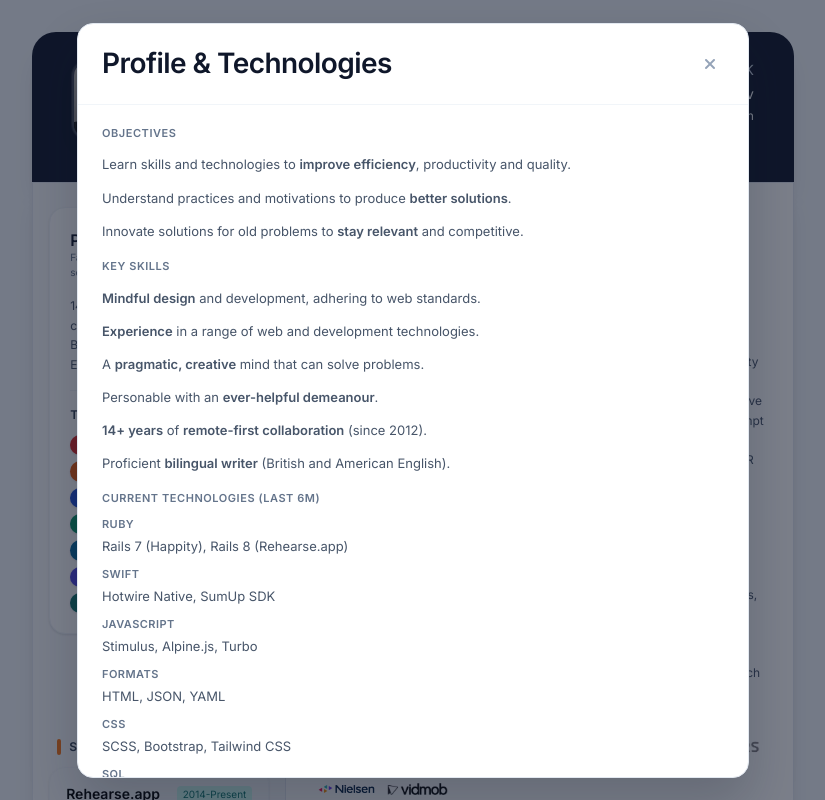
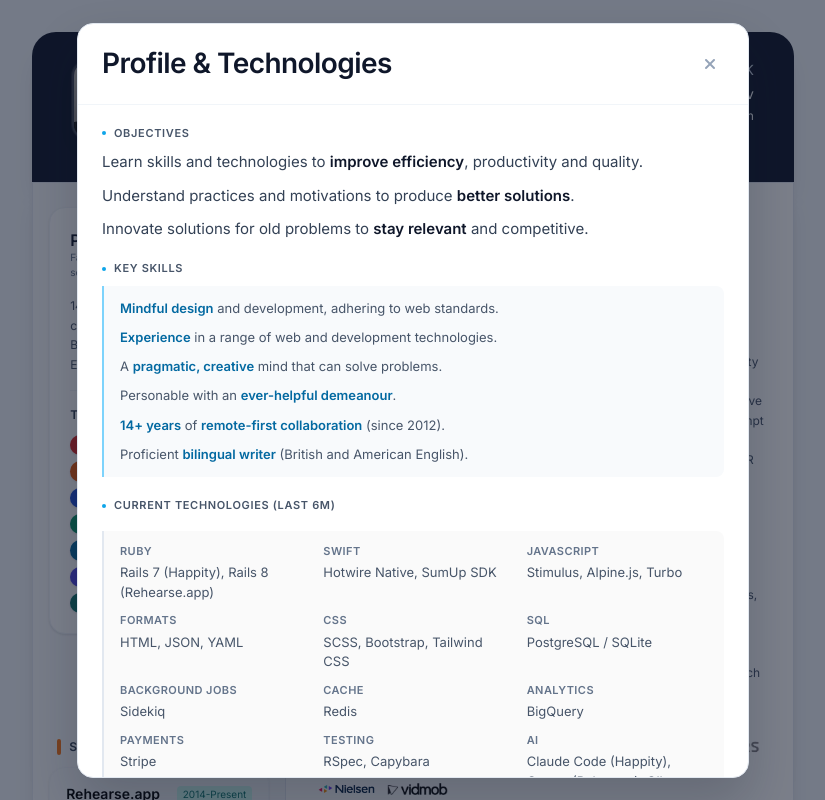
Before and after one commit to ajn/ajn.github.io, a plain HTML site: page index.html in a window 1280 px wide. Both pictures are taken after a click on the button 386 px from the left and 420 px from the top of the page. Shown: the top 800 px of the page, without its empty margins (227-1052 px from the left). Drawn offline with nearby package versions, Linux system fonts and the light colour scheme.

Commit message:
Updated layout of Profile/Technologies

```diff
--- a/index.html
+++ b/index.html
@@ -355,6 +355,95 @@
             text-decoration: underline;
         }
 
+        .cv-modal-body .profile-section-head {
+            display: flex;
+            align-items: center;
+            gap: 0.5rem;
+            margin-top: 1.25rem;
+            font-size: 0.6875rem;
+            font-weight: 600;
+            letter-spacing: 0.06em;
+            text-transform: uppercase;
+            color: #475569;
+        }
+
+        .cv-modal-body .profile-section-head::before {
+            content: '';
+            flex-shrink: 0;
+            width: 0.25rem;
+            height: 0.25rem;
+            border-radius: 9999px;
+            background: #0EA5E9;
+        }
+
+        .cv-modal-body > .profile-section-head:first-child {
+            margin-top: 0;
+        }
+
+        .cv-modal-body .profile-objectives {
+            margin-top: 0.5rem;
+        }
+
+        .cv-modal-body .profile-objectives p {
+            margin: 0;
+            font-size: 0.9375rem;
+            line-height: 1.55;
+            color: #334155;
+        }
+
+        .cv-modal-body .profile-objectives p + p {
+            margin-top: 0.625rem;
+        }
+
+        .cv-modal-body .profile-objectives p strong {
+            font-weight: 700;
+            color: #0F172A;
+        }
+
+        .cv-modal-body .profile-key-skills {
+            margin-top: 0.5rem;
+            padding: 0.75rem 0.875rem 0.75rem 1rem;
+            border-left: 2px solid #7DD3FC;
+            border-radius: 0 0.5rem 0.5rem 0;
+            background: #F8FAFC;
+        }
+
+        .cv-modal-body .profile-key-skills p {
+            margin: 0;
+        }
+
+        .cv-modal-body .profile-key-skills p + p {
+            margin-top: 0.5rem;
+        }
+
+        .cv-modal-body .profile-key-skills strong {
+            font-weight: 700;
+            color: #0369A1;
+        }
+
+        .cv-modal-body .profile-tech {
+            display: grid;
+            grid-template-columns: repeat(auto-fill, minmax(10.5rem, 1fr));
+            gap: 0.625rem 1.25rem;
+            margin-top: 0.5rem;
+            padding: 0.75rem 0.875rem 0.75rem 1rem;
+            border-left: 2px solid #E2E8F0;
+            border-radius: 0 0.5rem 0.5rem 0;
+            background: #FAFAFA;
+        }
+
+        .cv-modal-body .profile-tech > div {
+            min-width: 0;
+        }
+
+        .cv-modal-body .profile-tech dt {
+            margin-top: 0;
+        }
+
+        .cv-modal-body .profile-tech dd {
+            margin-top: 0.25rem;
+        }
+
         @media print {
             body { background: white; }
             .cv-container { box-shadow: none; margin: 0; max-width: 100%; }
@@ -691,35 +780,39 @@
     </dialog>
 
     <template id="modal-content-profile">
-        <p class="modal-label">Objectives</p>
+        <p class="profile-section-head">Objectives</p>
+        <div class="profile-objectives">
             <p>Learn skills and technologies to <strong>improve efficiency</strong>, productivity and quality.</p>
             <p>Understand practices and motivations to produce <strong>better solutions</strong>.</p>
             <p>Innovate solutions for old problems to <strong>stay relevant</strong> and competitive.</p>
-        <p class="modal-label">Key Skills</p>
+        </div>
+        <p class="profile-section-head">Key Skills</p>
+        <div class="profile-key-skills">
             <p><strong>Mindful design</strong> and development, adhering to web standards.</p>
             <p><strong>Experience</strong> in a range of web and development technologies.</p>
             <p>A <strong>pragmatic, creative</strong> mind that can solve problems.</p>
             <p>Personable with an <strong>ever-helpful demeanour</strong>.</p>
             <p><strong>14+ years</strong> of <strong>remote-first collaboration</strong> (since 2012).</p>
             <p>Proficient <strong>bilingual writer</strong> (British and American English).</p>
-        <p class="modal-label">Current Technologies (Last 6m)</p>
-        <dl class="modal-tech">
-            <dt>Ruby</dt><dd>Rails 7 (Happity), Rails 8 (Rehearse.app)</dd>
-            <dt>Swift</dt><dd>Hotwire Native, SumUp SDK</dd>
-            <dt>JavaScript</dt><dd>Stimulus, Alpine.js, Turbo</dd>
-            <dt>Formats</dt><dd>HTML, JSON, YAML</dd>
-            <dt>CSS</dt><dd>SCSS, Bootstrap, Tailwind CSS</dd>
-            <dt>SQL</dt><dd>PostgreSQL / SQLite</dd>
-            <dt>Background jobs</dt><dd>Sidekiq</dd>
-            <dt>Cache</dt><dd>Redis</dd>
-            <dt>Analytics</dt><dd>BigQuery</dd>
-            <dt>Payments</dt><dd>Stripe</dd>
-            <dt>Testing</dt><dd>RSpec, Capybara</dd>
-            <dt>AI</dt><dd>Claude Code (Happity), Cursor (Rehearse), Ollama, CrewAI</dd>
-            <dt>Git</dt><dd>GitHub</dd>
-            <dt>Platform</dt><dd>macOS</dd>
-            <dt>DevOps</dt><dd>Docker</dd>
-            <dt>CI</dt><dd>GitHub Actions, Jira (PR workflows)</dd>
+        </div>
+        <p class="profile-section-head">Current Technologies (Last 6m)</p>
+        <dl class="modal-tech profile-tech">
+            <div><dt>Ruby</dt><dd>Rails 7 (Happity), Rails 8 (Rehearse.app)</dd></div>
+            <div><dt>Swift</dt><dd>Hotwire Native, SumUp SDK</dd></div>
+            <div><dt>JavaScript</dt><dd>Stimulus, Alpine.js, Turbo</dd></div>
+            <div><dt>Formats</dt><dd>HTML, JSON, YAML</dd></div>
+            <div><dt>CSS</dt><dd>SCSS, Bootstrap, Tailwind CSS</dd></div>
+            <div><dt>SQL</dt><dd>PostgreSQL / SQLite</dd></div>
+            <div><dt>Background jobs</dt><dd>Sidekiq</dd></div>
+            <div><dt>Cache</dt><dd>Redis</dd></div>
+            <div><dt>Analytics</dt><dd>BigQuery</dd></div>
+            <div><dt>Payments</dt><dd>Stripe</dd></div>
+            <div><dt>Testing</dt><dd>RSpec, Capybara</dd></div>
+            <div><dt>AI</dt><dd>Claude Code (Happity), Cursor (Rehearse), Ollama, CrewAI</dd></div>
+            <div><dt>Git</dt><dd>GitHub</dd></div>
+            <div><dt>Platform</dt><dd>macOS</dd></div>
+            <div><dt>DevOps</dt><dd>Docker</dd></div>
+            <div><dt>CI</dt><dd>GitHub Actions, Jira (PR workflows)</dd></div>
         </dl>
     </template>
 
```
Lines whose indentation alone changed are shown as unchanged.
